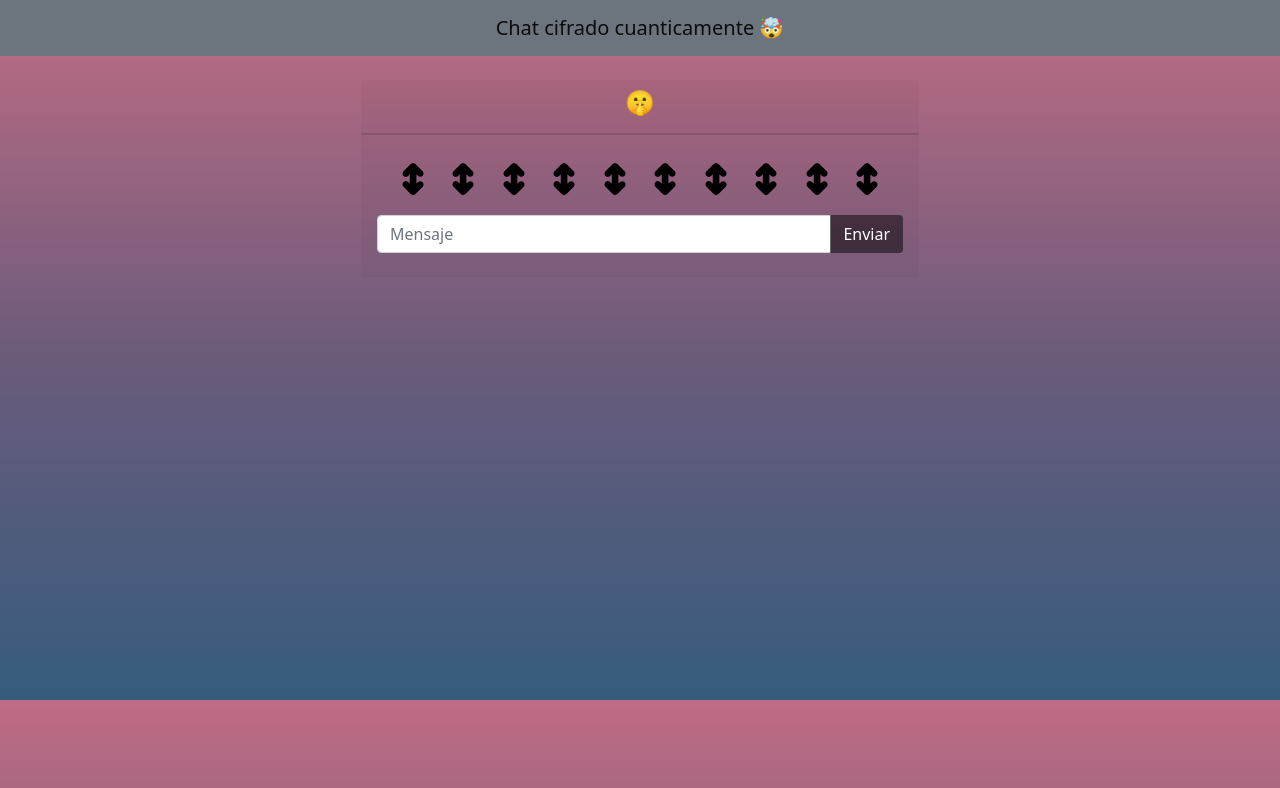
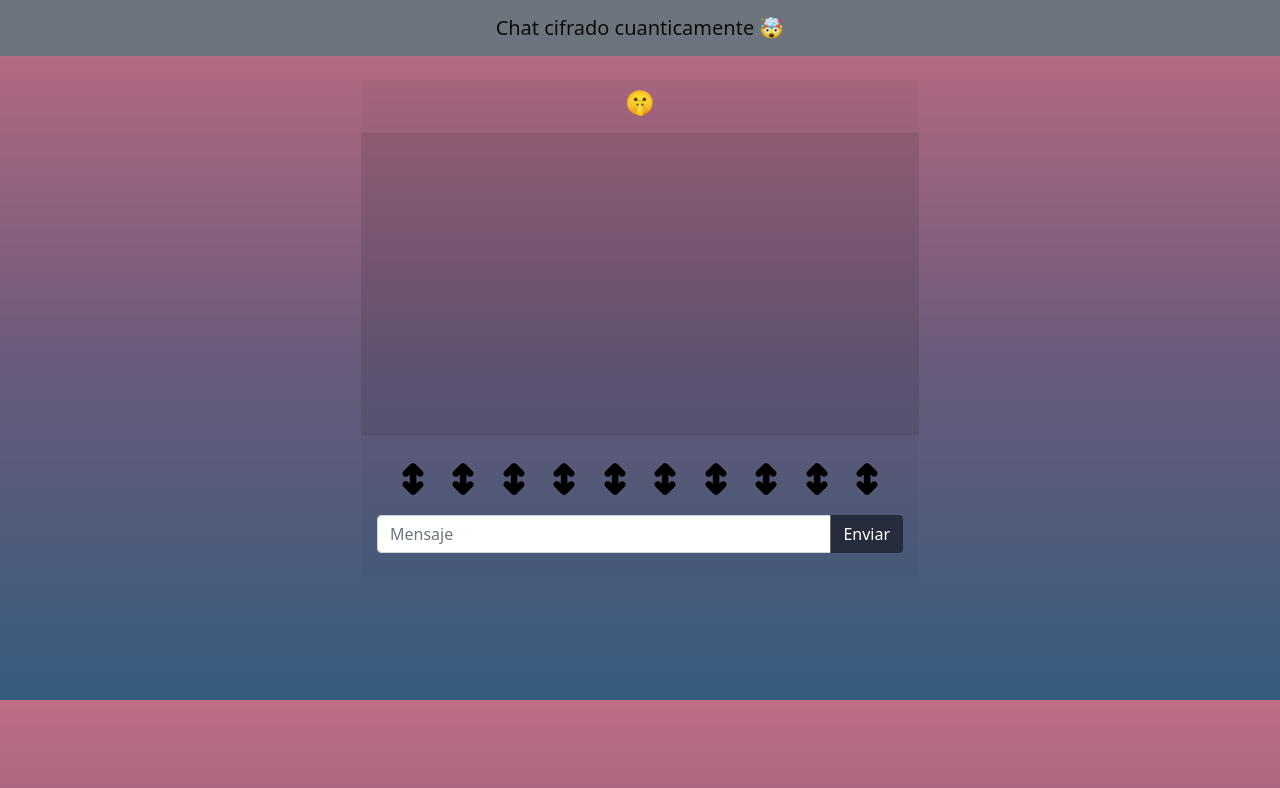
Before and after one commit to rvv3nd/esteganografia, a website: page src/public/index.html in a window 1280 px wide. Drawn offline with nearby package versions, Linux system fonts and the light colour scheme; no server answers.

```diff
--- a/src/public/css/main.css
+++ b/src/public/css/main.css
@@ -18,8 +18,18 @@
     background: rgba(255,255,255,.5);
     color: black;
 }
+
+.msg_onchat{
+    padding: 12px;
+}
+
 #chat{
     text-align: left;
+    height: 300px;
+    max-height: 300px;
+    overflow-y: auto;
+    scroll-behavior: auto;
+    background: rgba(0,0,0,.1);
 }
 .arrows{
     display: flex;
```
